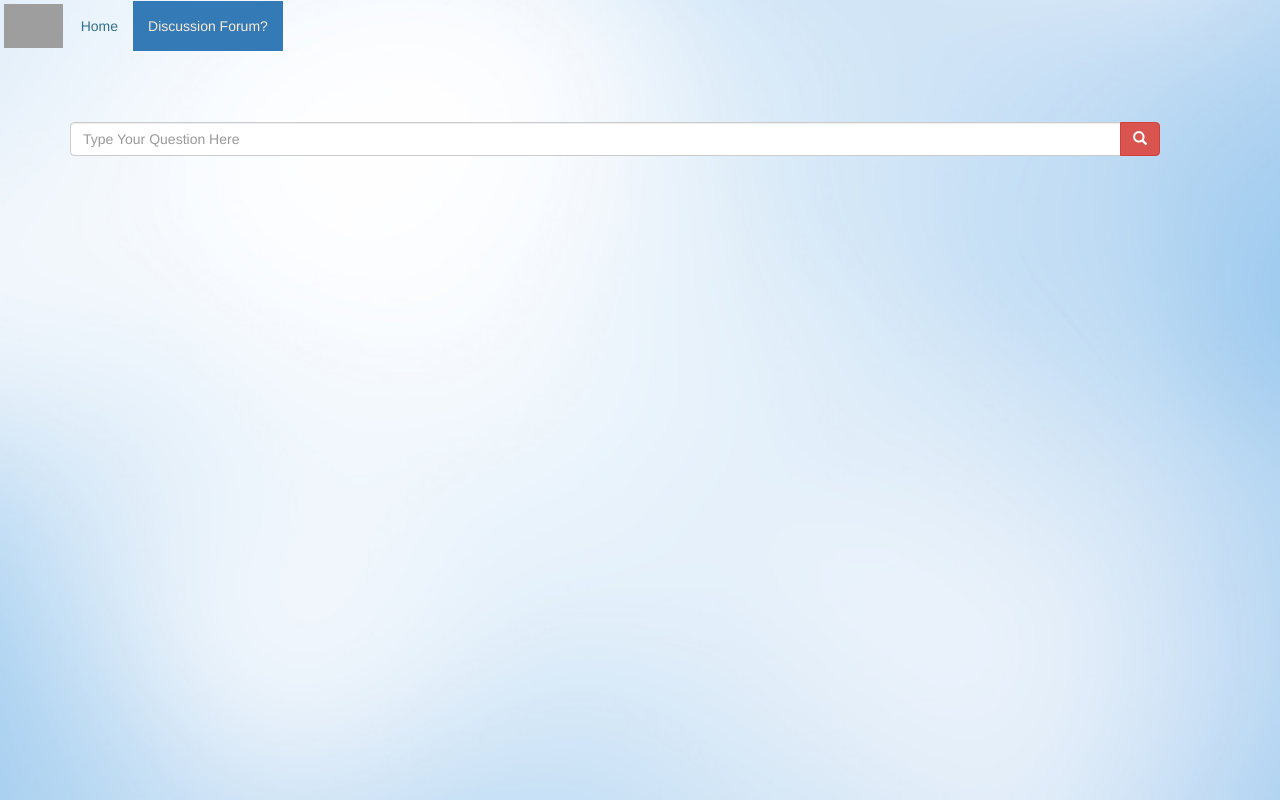
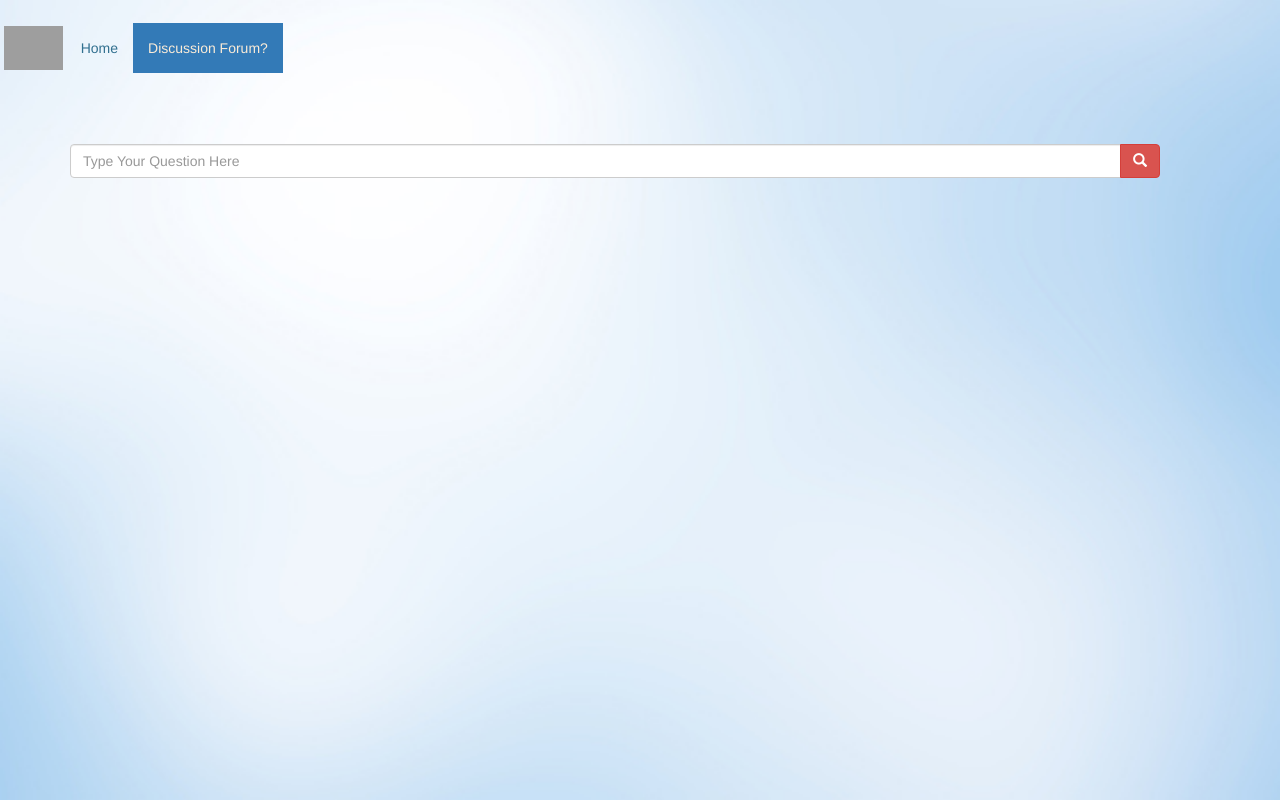
Before and after one commit to ellucianindia/hackathon, a website: page question.html in a window 1280 px wide. Drawn offline with nearby package versions, Linux system fonts and the light colour scheme; no server answers; grey boxes are pictures that could not be loaded.

Commit message:
alignment issue fix

```diff
--- a/question.html
+++ b/question.html
@@ -62,7 +62,7 @@
 
 	<script src="controllers/question.js"></script>
 	<nav class="navbar navbar-default" style="background-color: transparent; border-color: transparent;color:white">
-		<div class="container-fluid">
+		<div class="container-fluid" style="margin-top:22px;">
 			<div class="navbar-header">
 				<a class="navbar-brand" href="#"><img
 					src="https://researchresults.files.wordpress.com/2014/07/icon_expert_coul-279x200.png"
```
